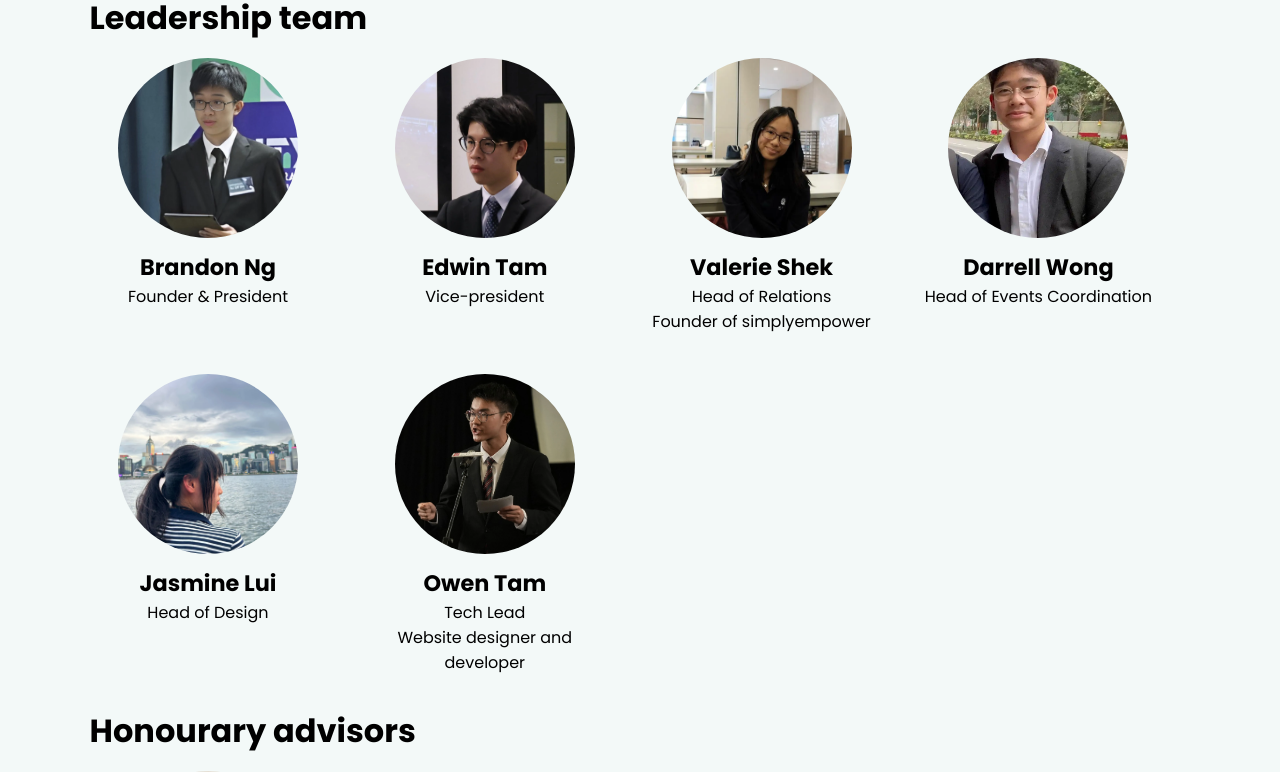
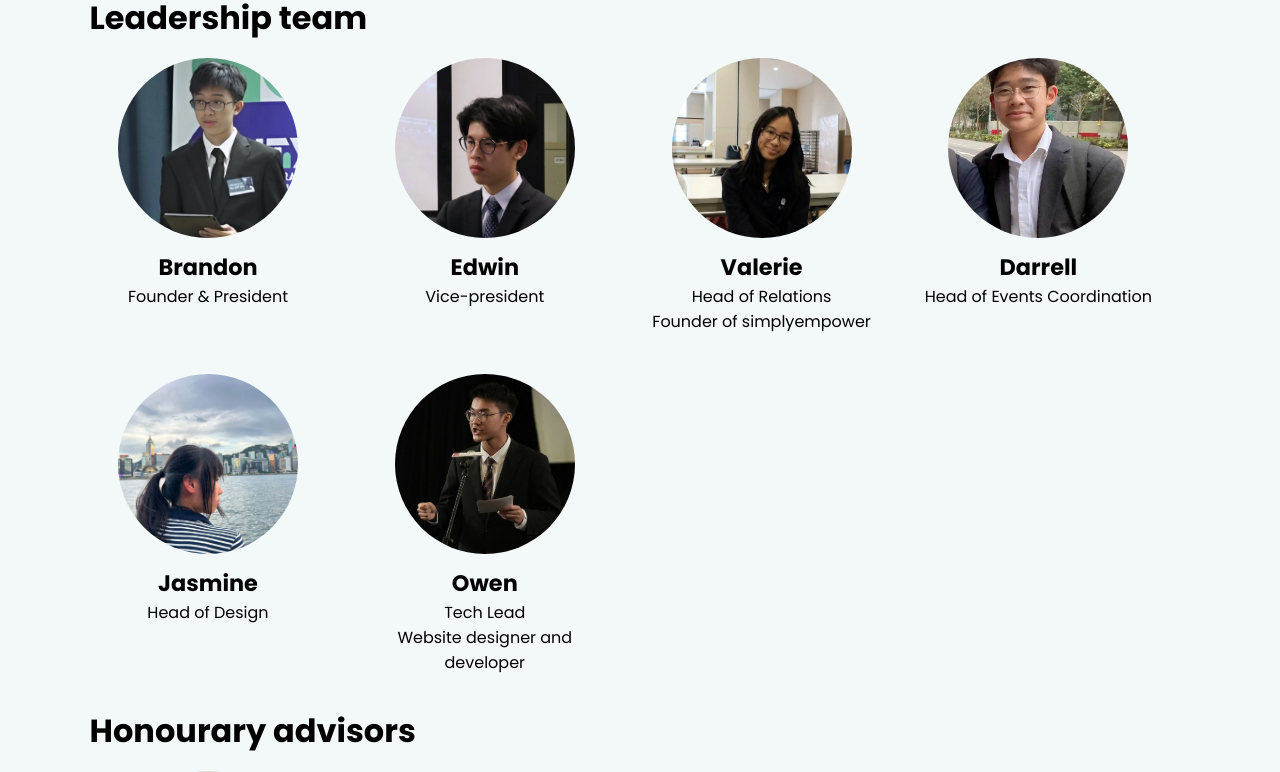
Before and after one commit to Owen-Tam/uni-verse, a Nuxt app: page /team in a window 1280 px wide. Shown: the part 383-1155 px from the top of the page. Built offline with nearby package versions, Linux system fonts and the light colour scheme.

Commit message:
Fix images and surnames

```diff
--- a/data/team.json
+++ b/data/team.json
@@ -1,32 +1,32 @@
 {
   "leadership": [
     {
-      "name": "Brandon Ng",
+      "name": "Brandon",
       "titles": ["Founder & President"],
       "imageLink": "brandon"
     },
     {
-      "name": "Edwin Tam",
+      "name": "Edwin",
       "titles": ["Vice-president"],
       "imageLink": "edwin"
     },
     {
-      "name": "Valerie Shek",
+      "name": "Valerie",
       "titles": ["Head of Relations", "Founder of simplyempower"],
       "imageLink": "valerie"
     },
     {
-      "name": "Darrell Wong",
+      "name": "Darrell",
       "titles": ["Head of Events Coordination"],
       "imageLink": "darrell"
     },
     {
-      "name": "Jasmine Lui",
+      "name": "Jasmine",
       "titles": ["Head of Design"],
       "imageLink": "jasmine"
     },
     {
-      "name": "Owen Tam",
+      "name": "Owen",
       "titles": ["Tech Lead", "Website designer and developer"],
       "imageLink": "owen"
     }
--- a/pages/join.vue
+++ b/pages/join.vue
@@ -43,7 +43,7 @@
           >Sign up</btnPrimary
         >
       </div>
-      <img src="/events/voicesunveiled/image3.webp" />
+      <img src="~/assets/images/join/exco.webp" />
     </div>
   </section>
   <section class="area-container">
```
Also changed, not shown: assets/images/join/exco.webp (added), assets/images/join/international.webp.
